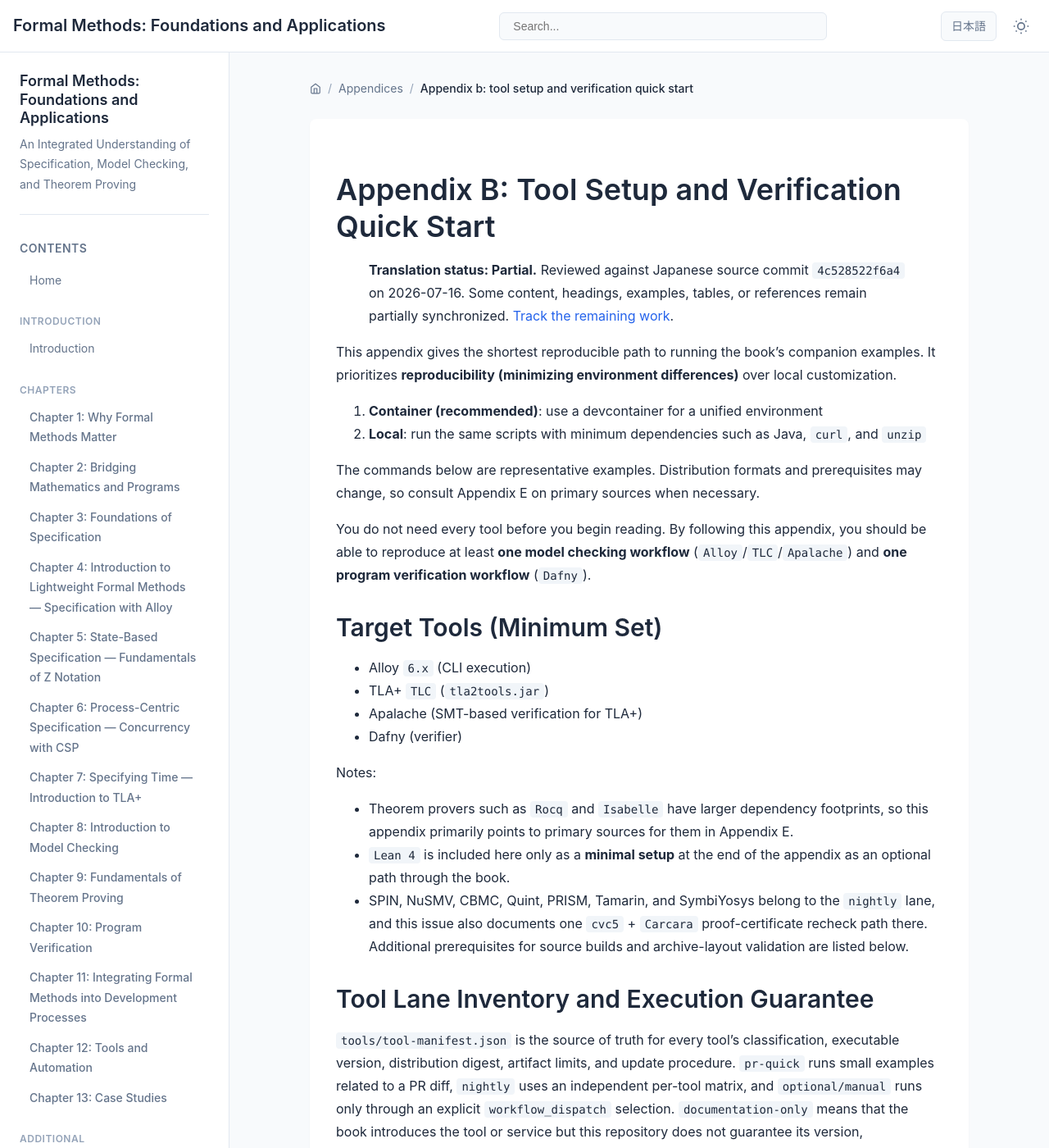
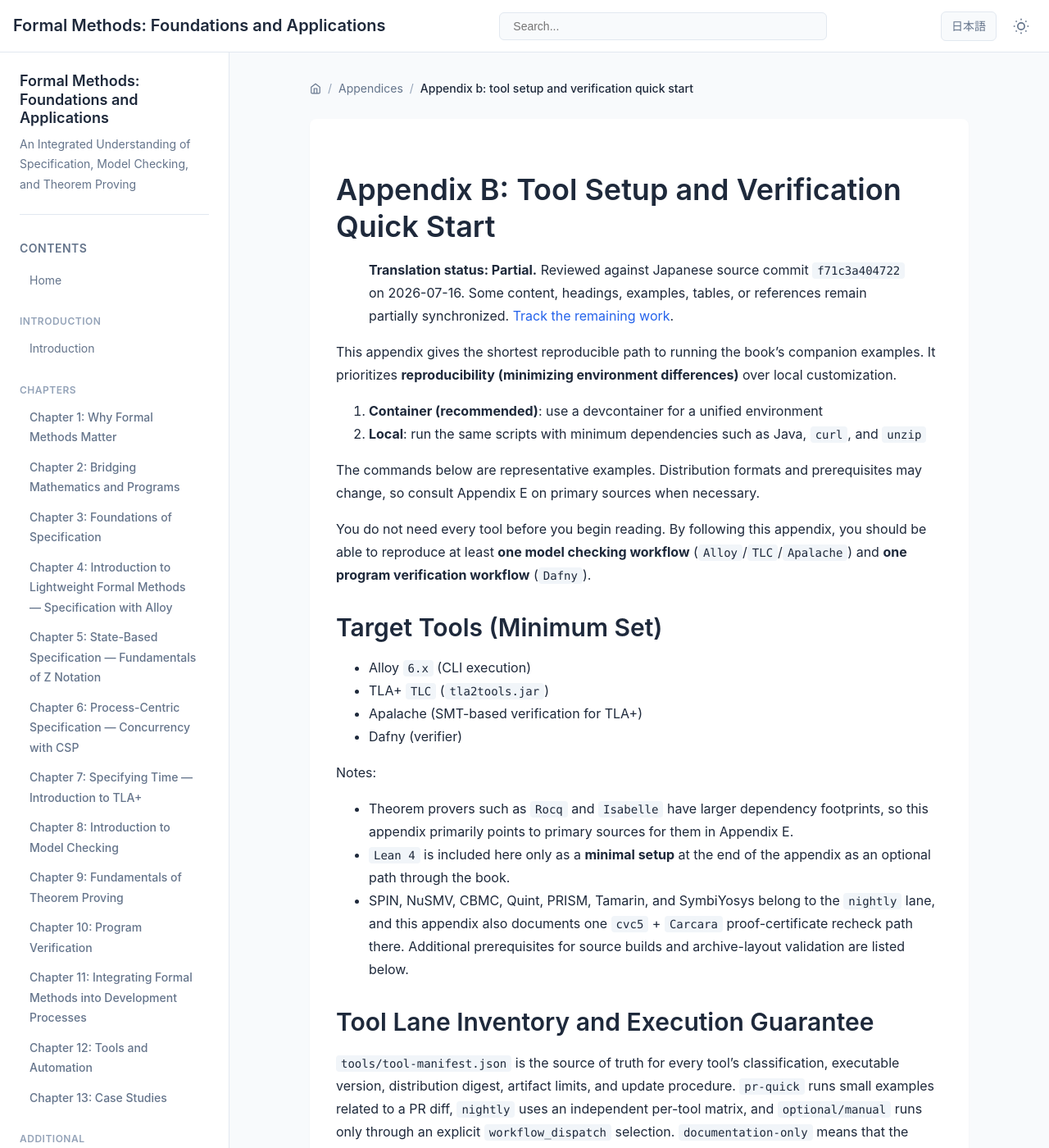
Before and after one commit to itdojp/formal-methods-book, a Jekyll site: the page built from docs/en/appendices/appendix-b/index.md, in a window 1280 px wide and 1400 px high. Shown: the whole window at 82% size. Built offline with Jekyll 4.4.1, drawn with Linux system fonts in a browser that asks for light colours.

Commit message:
chore: regenerate publication after review fixes

```diff
--- a/docs/en/appendices/appendix-b/index.md
+++ b/docs/en/appendices/appendix-b/index.md
@@ -6,13 +6,13 @@ locale: "en"
 lang: "en"
 source_path: "src/en/appendices/appendix-b.md"
 translation_status: "partial"
-translation_source_commit: "4c528522f6a4cda22043a64361360cc3850d0fb9"
+translation_source_commit: "f71c3a404722bd8980aec02ec09e6643ea7a4c01"
 translation_reviewed_at: "2026-07-16"
 translation_tracking_issue: "https://github.com/itdojp/formal-methods-book/issues/328"
 ---
 # Appendix B: Tool Setup and Verification Quick Start
 
-> **Translation status: Partial.** Reviewed against Japanese source commit [`4c528522f6a4`](https://github.com/itdojp/formal-methods-book/commit/4c528522f6a4cda22043a64361360cc3850d0fb9) on 2026-07-16.
+> **Translation status: Partial.** Reviewed against Japanese source commit [`f71c3a404722`](https://github.com/itdojp/formal-methods-book/commit/f71c3a404722bd8980aec02ec09e6643ea7a4c01) on 2026-07-16.
 > Some content, headings, examples, tables, or references remain partially synchronized. [Track the remaining work](https://github.com/itdojp/formal-methods-book/issues/328).
 
 This appendix gives the shortest reproducible path to running the book's companion examples. It prioritizes **reproducibility (minimizing environment differences)** over local customization.
@@ -34,7 +34,7 @@ You do not need every tool before you begin reading. By following this appendix,
 Notes:
 - Theorem provers such as `Rocq` and `Isabelle` have larger dependency footprints, so this appendix primarily points to primary sources for them in Appendix E.
 - `Lean 4` is included here only as a **minimal setup** at the end of the appendix as an optional path through the book.
-- SPIN, NuSMV, CBMC, Quint, PRISM, Tamarin, and SymbiYosys belong to the `nightly` lane, and this issue also documents one `cvc5` + `Carcara` proof-certificate recheck path there. Additional prerequisites for source builds and archive-layout validation are listed below.
+- SPIN, NuSMV, CBMC, Quint, PRISM, Tamarin, and SymbiYosys belong to the `nightly` lane, and this appendix also documents one `cvc5` + `Carcara` proof-certificate recheck path there. Additional prerequisites for source builds and archive-layout validation are listed below.
 
 ## Tool Lane Inventory and Execution Guarantee {#tool-lane-inventory}
 
```
Also changed, not shown: docs/en/appendices/appendix-f/index.md (+3 -3 lines), translation-status.json (+6 -6 lines), docs/assets/search-index.en.json.
